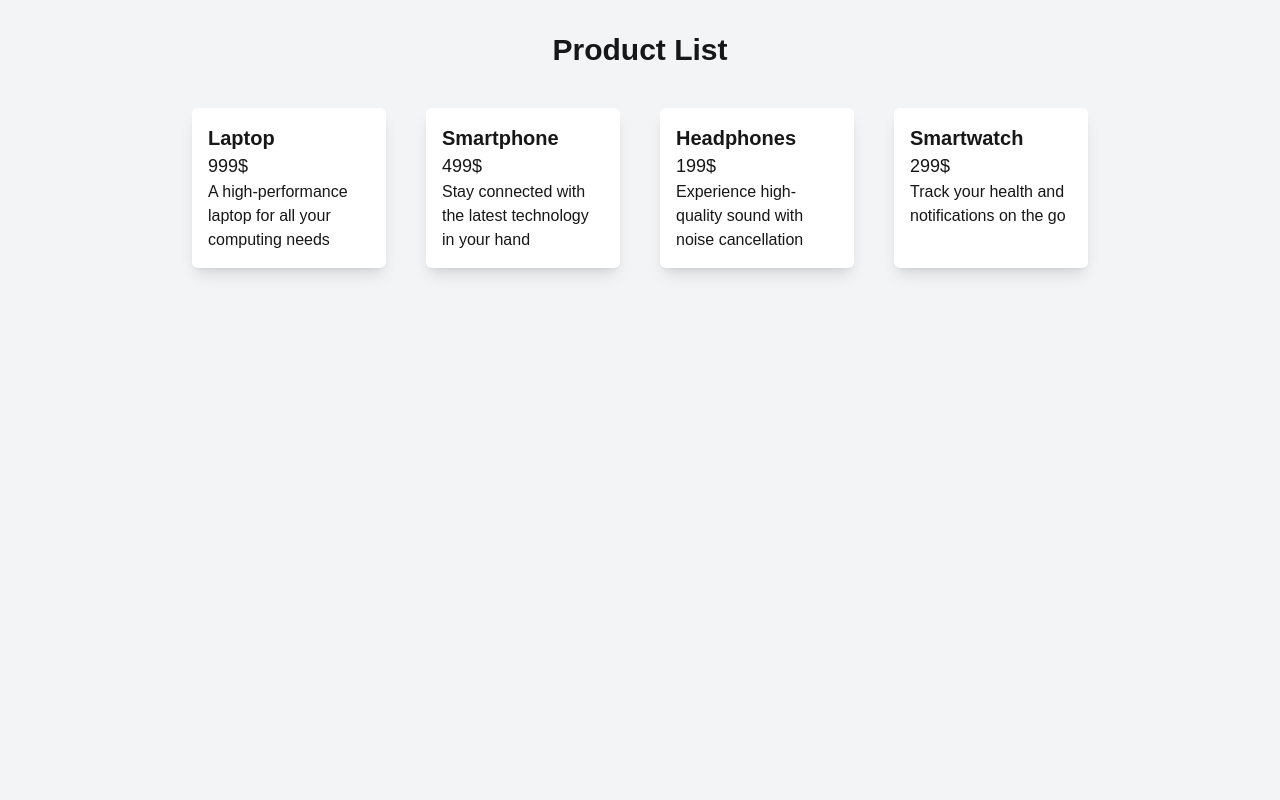
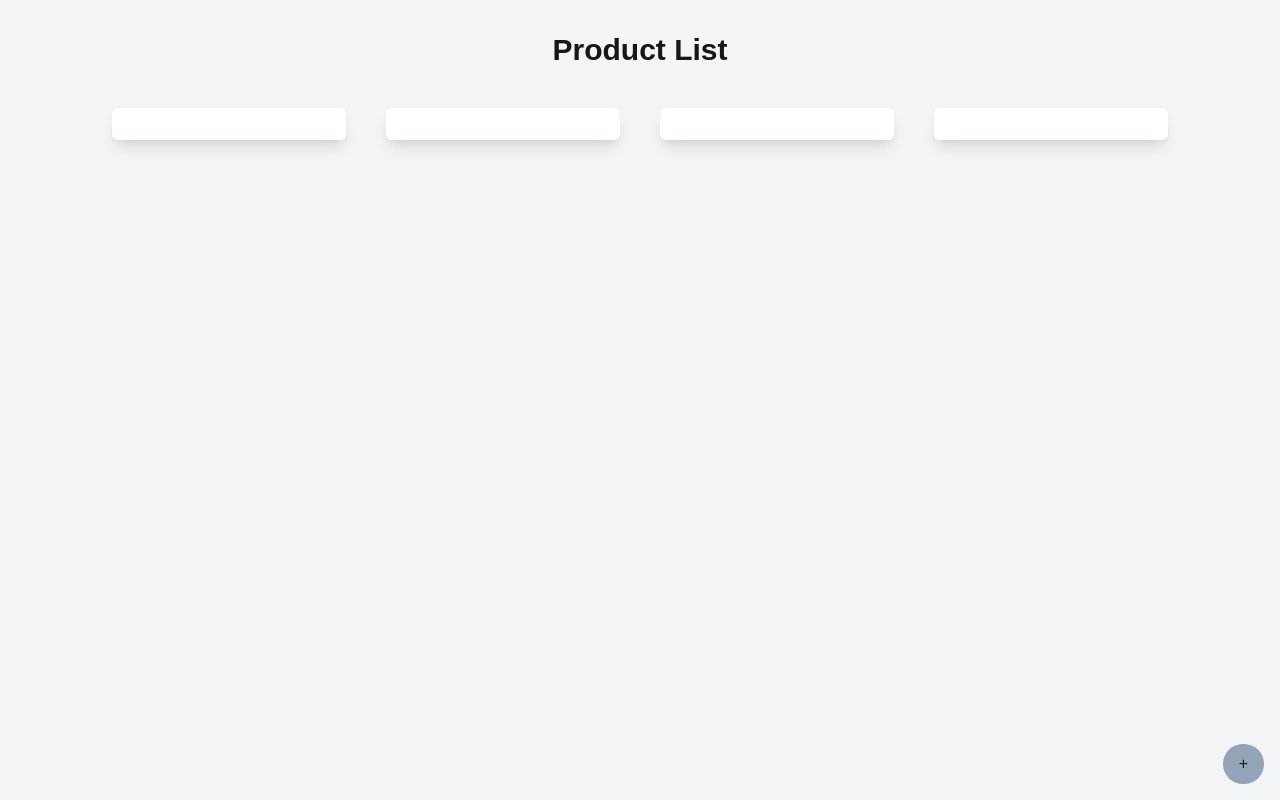
Before and after one commit to RafidAhmmed/My_project, a Next.js app: page /sample in a window 1280 px wide. Built offline with nearby package versions, Linux system fonts and the light colour scheme.

Commit message:
hook event

```diff
--- a/src/app/sample/component/exam_props.jsx
+++ b/src/app/sample/component/exam_props.jsx
@@ -1,9 +1,7 @@
-export function Exam_props({ name , price , description }){
+export function Exam_props({ count, name , price , description }){
     return(
     <div className="bg-white w-full h-full p-4 shadow-lg  rounded-md">
-        <h1 className="text-xl font-bold">{name}</h1>
-        <p className="text-lg">{price}</p>
-        <p className="text-base">{description}</p>
+        <h1 className="text-center text-5xl font-bold">{count}</h1>
     </div>
     );
 }
--- a/src/app/sample/component/product.jsx
+++ b/src/app/sample/component/product.jsx
@@ -1,10 +1,11 @@
 export function Product({children}){
     return(
-        <div id="product" className="w-full h-screen bg-gray-100">
+        <div id="product" className="w-full h-screen bg-gray-100 relative">
             <h1 className="text-2xl md:text-3xl font-bold text-center pt-8">Product List</h1>
-            <div className="grid grid-cols-2 md:grid-cols-3 lg:grid-cols-4 gap-6 md:gap-10 p-6 md:p-10 px-30 md:px-48">
+            <div className="justify-center grid grid-cols-2 md:grid-cols-3 lg:grid-cols-4 gap-6 md:gap-8 lg:gap-10 p-6 md:p-8 lg:p-10 px-16 lg:px-28">
             {children}
             </div>
+            <button className="absolute bottom-4 right-4 p-2 px-4 rounded-full bg-slate-400">+</button>
         </div>
     );
 }
--- a/src/app/sample/exam.jsx
+++ b/src/app/sample/exam.jsx
@@ -1,56 +1,56 @@
-import { Header } from "./component/header";
-import { Footer } from "./component/footer";
-import { Background } from "./component/background";
-import { ContactUs } from "./component/contact";
-import { PricingPlans } from "./component/pricing_plan";
-import { PopularDestinations } from "./component/popular_destination";
-import { Card } from "./component/card";
-import { Button } from "./component/header_button";
-import { NewPricing } from "./component/new_pricing";
+// import { Header } from "./component/header";
+// import { Footer } from "./component/footer";
+// import { Background } from "./component/background";
+// import { ContactUs } from "./component/contact";
+// import { PricingPlans } from "./component/pricing_plan";
+// import { PopularDestinations } from "./component/popular_destination";
+// import { Card } from "./component/card";
+// import { Button } from "./component/header_button";
+// import { NewPricing } from "./component/new_pricing";
 
-export default function Home() {
-    return (
-        <>
-            <Header>
-                <Button
-                    title="Home"
-                    link="#home"
-                />
-                <Button
-                    title="Destination"
-                    link="#destination"
-                />
-                <Button
-                    title="Price"
-                    link="#pricing"
-                />
-                <Button
-                    title="Contact"
-                    link="#contact"
-                />
-            </Header>
-            <Background/>
-            <PopularDestinations>
-                <Card
-                    image="sea.jpg"
-                    title="Tropical Beach"
-                    description="Relax on white sands and enjoy crystal-clear waters."
-                />
-                <Card
-                    image="mountain.jpg"
-                    title="Mountains"
-                    description="Explore and create adventure."
-                />
-                <Card
-                    image="sea.jpg"
-                    title="Tropical Beach"
-                    description="Relax on white sands and enjoy crystal-clear waters."
-                />
-            </PopularDestinations>
-            <PricingPlans/>
-            <NewPricing/>
-            <ContactUs/>
-            <Footer/>
-        </>
-    )
-}
+// export default function Home() {
+//     return (
+//         <>
+//             <Header>
+//                 <Button
+//                     title="Home"
+//                     link="#home"
+//                 />
+//                 <Button
+//                     title="Destination"
+//                     link="#destination"
+//                 />
+//                 <Button
+//                     title="Price"
+//                     link="#pricing"
+//                 />
+//                 <Button
+//                     title="Contact"
+//                     link="#contact"
+//                 />
+//             </Header>
+//             <Background/>
+//             <PopularDestinations>
+//                 <Card
+//                     image="sea.jpg"
+//                     title="Tropical Beach"
+//                     description="Relax on white sands and enjoy crystal-clear waters."
+//                 />
+//                 <Card
+//                     image="mountain.jpg"
+//                     title="Mountains"
+//                     description="Explore and create adventure."
+//                 />
+//                 <Card
+//                     image="sea.jpg"
+//                     title="Tropical Beach"
+//                     description="Relax on white sands and enjoy crystal-clear waters."
+//                 />
+//             </PopularDestinations>
+//             <PricingPlans/>
+//             <NewPricing/>
+//             <ContactUs/>
+//             <Footer/>
+//         </>
+//     )
+// }
--- a/src/app/sample/page.jsx
+++ b/src/app/sample/page.jsx
@@ -7,25 +7,94 @@ export default function Exam() {
             <Product>
                 <Exam_props
                     name="Laptop"
-                    price="999$"
+                    price="999"
                     description="A high-performance laptop for all your computing needs"
                 />
                 <Exam_props
                     name="Smartphone"
-                    price="499$"
+                    price="499"
                     description="Stay connected with the latest technology in your hand"
                 />
                 <Exam_props
                     name="Headphones"
-                    price="199$"
+                    price="199"
                     description="Experience high-quality sound with noise cancellation"
                 />
                 <Exam_props
                     name="Smartwatch"
-                    price="299$"
+                    price="299"
                     description="Track your health and notifications on the go"
                 />
             </Product>
         </>
     )
 }
+
+
+
+
+
+
+
+
+
+
+
+
+
+// import { Header } from "./component/header";
+// import { Footer } from "./component/footer";
+// import { Background } from "./component/background";
+// import { ContactUs } from "./component/contact";
+// import { PricingPlans } from "./component/pricing_plan";
+// import { PopularDestinations } from "./component/popular_destination";
+// import { Card } from "./component/card";
+// import { Button } from "./component/header_button";
+// import { NewPricing } from "./component/new_pricing";
+
+// export default function Home() {
+//     return (
+//         <>
+//             <Header>
+//                 <Button
+//                     title="Home"
+//                     link="#home"
+//                 />
+//                 <Button
+//                     title="Destination"
+//                     link="#destination"
+//                 />
+//                 <Button
+//                     title="Price"
+//                     link="#pricing"
+//                 />
+//                 <Button
+//                     title="Contact"
+//                     link="#contact"
+//                 />
+//             </Header>
+//             <Background/>
+//             <PopularDestinations>
+//                 <Card
+//                     image="sea.jpg"
+//                     title="Tropical Beach"
+//                     description="Relax on white sands and enjoy crystal-clear waters."
+//                 />
+//                 <Card
+//                     image="mountain.jpg"
+//                     title="Mountains"
+//                     description="Explore and create adventure."
+//                 />
+//                 <Card
+//                     image="sea.jpg"
+//                     title="Tropical Beach"
+//                     description="Relax on white sands and enjoy crystal-clear waters."
+//                 />
+//             </PopularDestinations>
+//             <PricingPlans/>
+//             <NewPricing/>
+//             <ContactUs/>
+//             <Footer/>
+//         </>
+//     )
+// }
```
